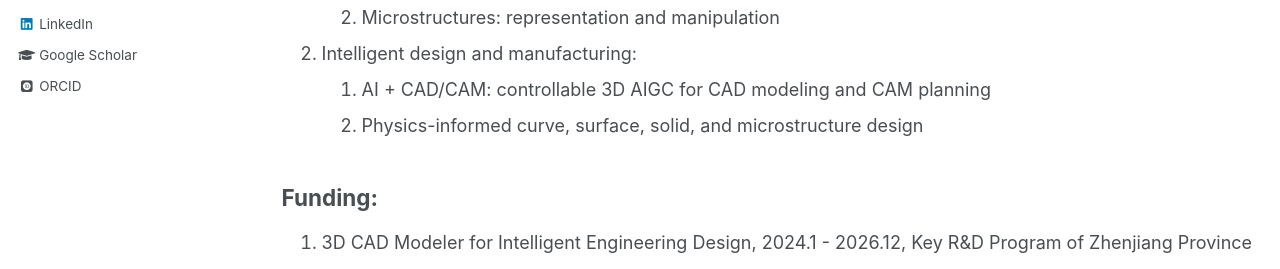
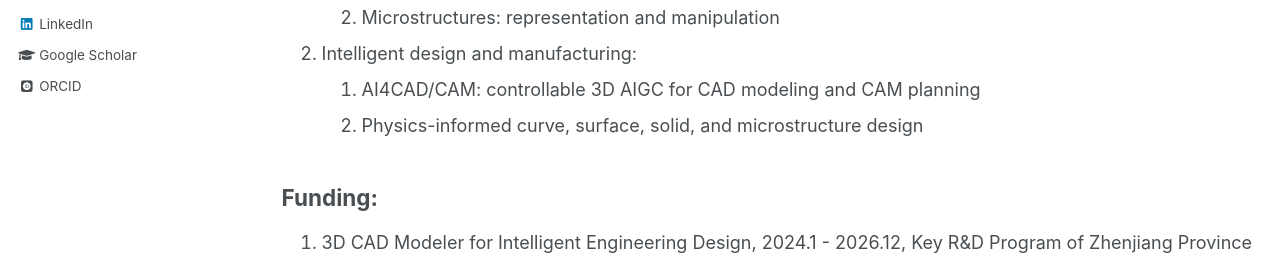
Before and after one commit to Qiang-Zou/Qiang-Zou.github.io, a Jekyll site: the page built from _pages/group.md, in a window 1280 px wide and 900 px high. Shown: the part 441-710 px from the top of the window. Built offline with Jekyll 4.4.1, drawn with Linux system fonts in a browser that asks for light colours; some web fonts are replaced.

Commit message:
Update group.md

```diff
--- a/_pages/group.md
+++ b/_pages/group.md
@@ -23,7 +23,7 @@ In the short term, we are working on the following "concept-shape-process" probl
     1. Surfaces & Solids: NURBS computing and B-rep editing
     1. Microstructures: representation and manipulation
 1. Intelligent design and manufacturing:
-    1. AI + CAD/CAM: controllable 3D AIGC for CAD modeling and CAM planning
+    1. AI4CAD/CAM: controllable 3D AIGC for CAD modeling and CAM planning
     1. Physics-informed curve, surface, solid, and microstructure design
 
 
```
